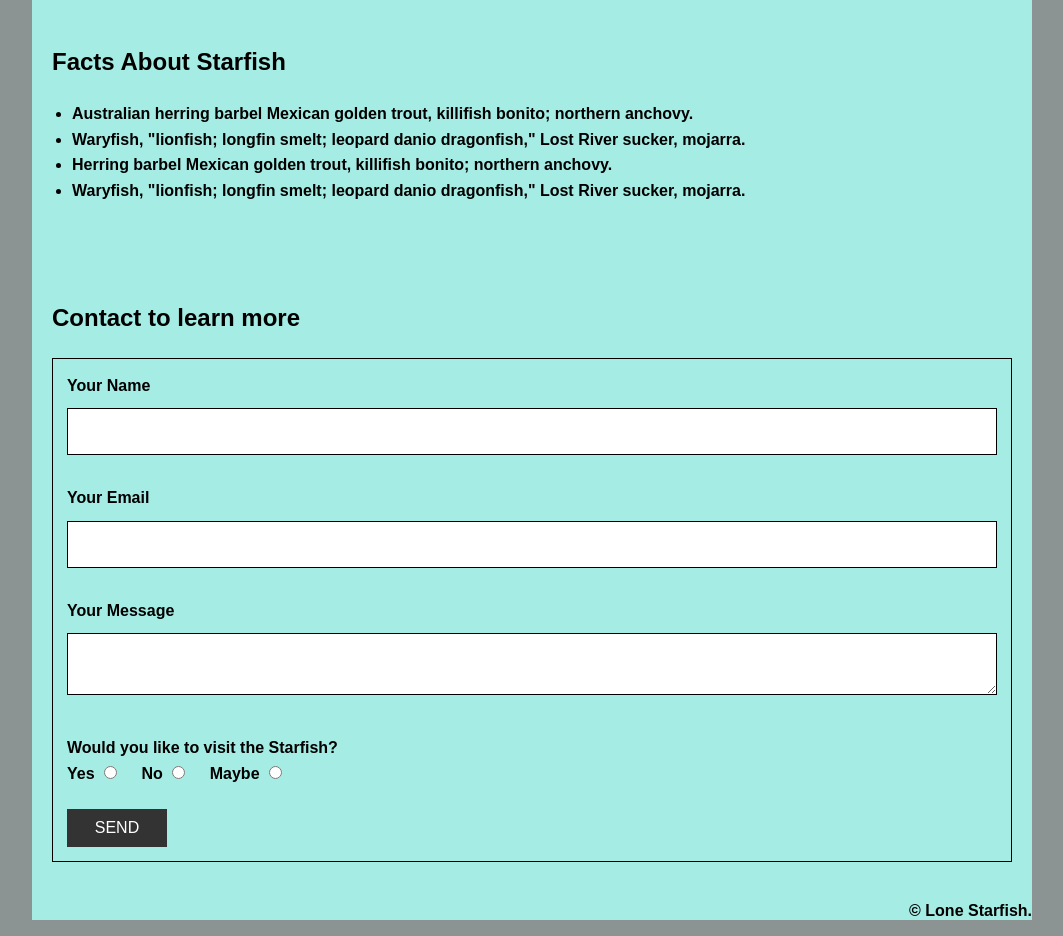
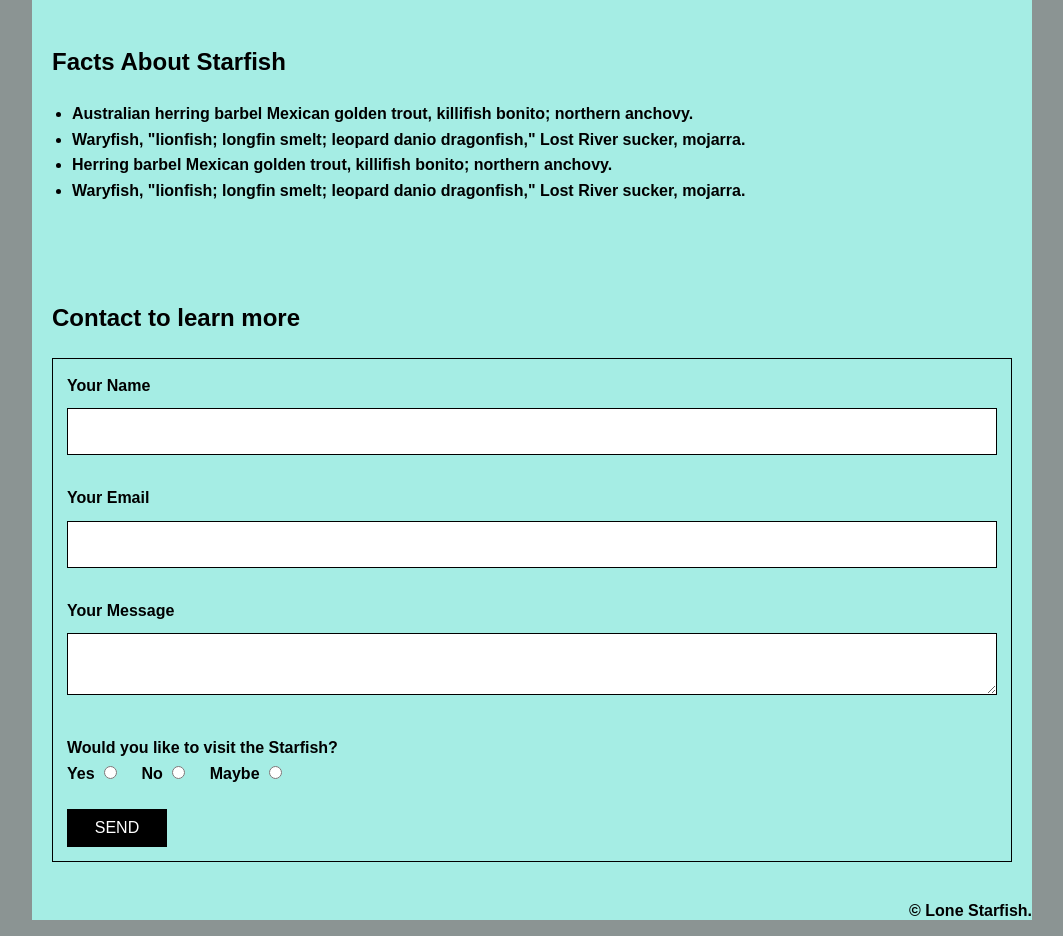
Before and after one commit to prayashinu/prayashinu.github.io, a plain HTML site: page midterm/index.html in a window 1280 px wide. Shown: the part 1110-2046 px from the top of the page, without its empty margins (108-1171 px from the left). Drawn offline with Linux system fonts and the light colour scheme.

Commit message:
modifies a min ago

```diff
--- a/midterm/css/style.css
+++ b/midterm/css/style.css
@@ -138,15 +138,10 @@ form button {
     width: 100px;
     padding: 10px;
     font-size: 1em;
-    background-color: #333;
+    background-color: #000000;
     color: white;
     border: none; /*removing border */
     cursor: pointer; /*setting cursor to pointer*/
-}
-
-
-form button:hover {
-    background-color: #555; /*changes background color of the button on hover*/
 }
 
 /* Footer styling */
```
